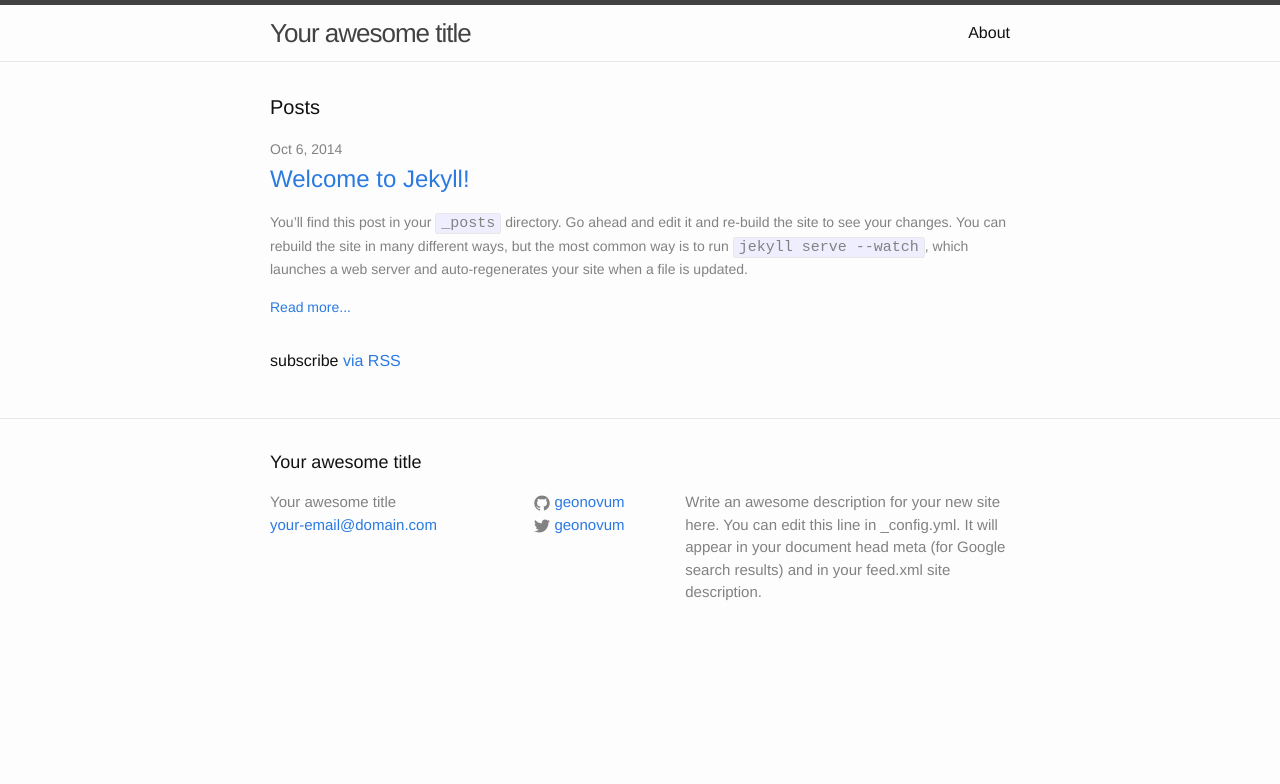
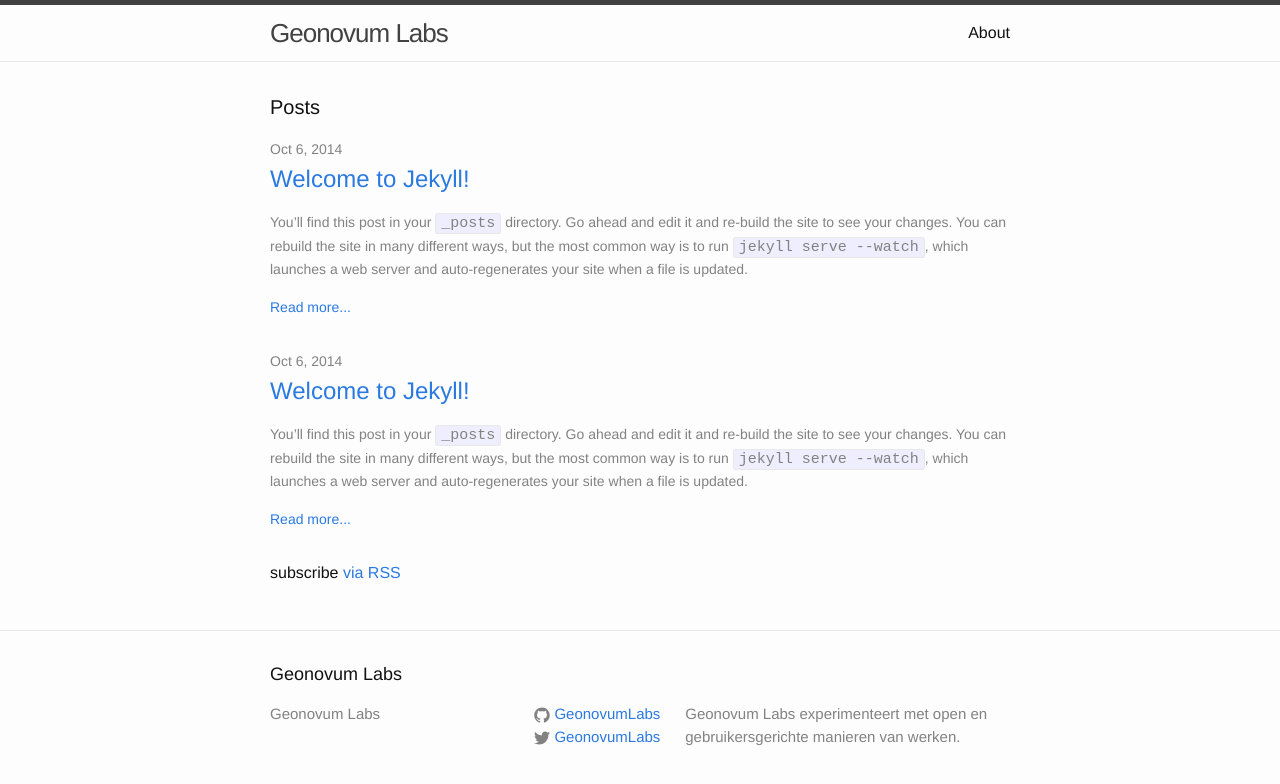
Before and after one commit to Geonovum/geonovum.github.io, a Jekyll site: the page built from index.html, in a window 1280 px wide. Shown: the top 784 px of the page. Built offline with Jekyll 4.4.1, drawn with Linux system fonts in a browser that asks for light colours.

Commit message:
update meta

```diff
--- a/_config.yml
+++ b/_config.yml
@@ -1,14 +1,13 @@
 # Site settings
-title: Your awesome title
-email: your-email@domain.com
+title: Geonovum Labs
+# email: your-email@domain.com
 description: > # this means to ignore newlines until "baseurl:"
-  Write an awesome description for your new site here. You can edit this
-  line in _config.yml. It will appear in your document head meta (for
-  Google search results) and in your feed.xml site description.
+  Geonovum Labs experimenteert met open en gebruikersgerichte manieren van werken.
+
 baseurl: "" # the subpath of your site, e.g. /blog/
 url: "http://yourdomain.com" # the base hostname & protocol for your site
-twitter_username: geonovum
-github_username:  geonovum
+twitter_username: GeonovumLabs
+github_username:  GeonovumLabs
 
 # Build settings
 markdown: kramdown
--- /dev/null
+++ b/_posts/2014-10-06-welcome-to-jekyll (2).markdown
@@ -0,0 +1,25 @@
+---
+layout: post
+title:  "Welcome to Jekyll!"
+date:   2014-10-06 14:14:25
+categories: jekyll update
+---
+You’ll find this post in your `_posts` directory. Go ahead and edit it and re-build the site to see your changes. You can rebuild the site in many different ways, but the most common way is to run `jekyll serve --watch`, which launches a web server and auto-regenerates your site when a file is updated.
+
+To add new posts, simply add a file in the `_posts` directory that follows the convention `YYYY-MM-DD-name-of-post.ext` and includes the necessary front matter. Take a look at the source for this post to get an idea about how it works.
+
+Jekyll also offers powerful support for code snippets:
+
+{% highlight ruby %}
+def print_hi(name)
+  puts "Hi, #{name}"
+end
+print_hi('Tom')
+#=> prints 'Hi, Tom' to STDOUT.
+{% endhighlight %}
+
+Check out the [Jekyll docs][jekyll] for more info on how to get the most out of Jekyll. File all bugs/feature requests at [Jekyll’s GitHub repo][jekyll-gh]. If you have questions, you can ask them on [Jekyll’s dedicated Help repository][jekyll-help].
+
+[jekyll]:      http://jekyllrb.com
+[jekyll-gh]:   https://github.com/jekyll/jekyll
+[jekyll-help]: https://github.com/jekyll/jekyll-help
```
Also changed, not shown: _drafts/2014-10-06-lancering.md (added, +17 -0 lines).
